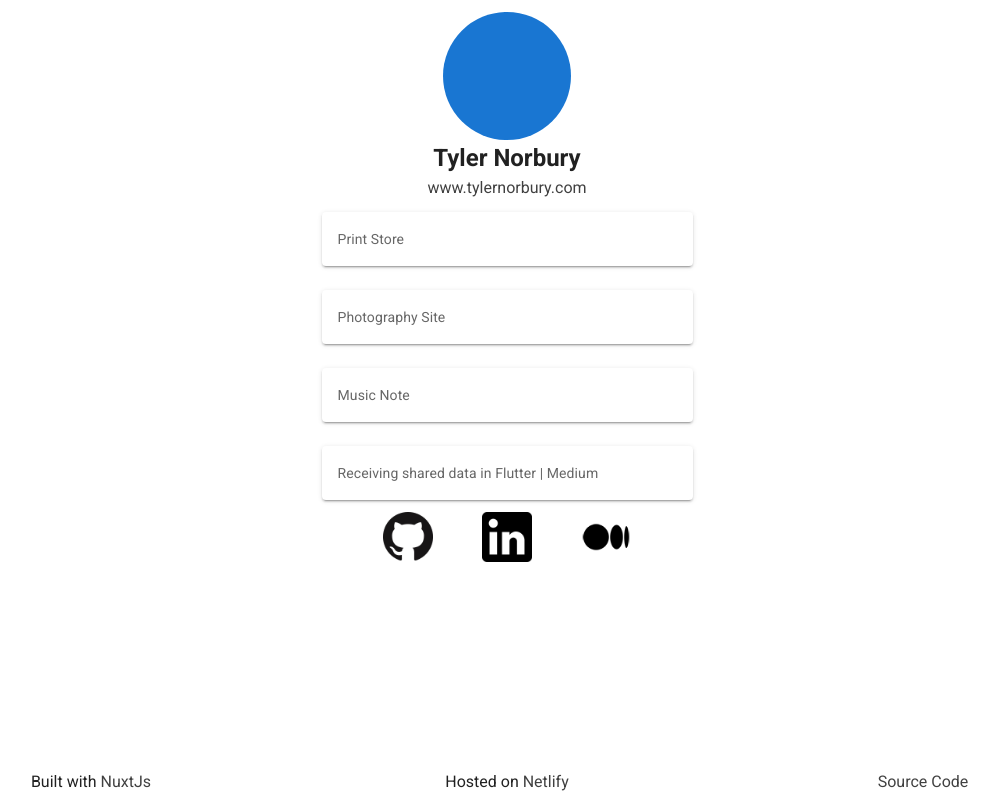
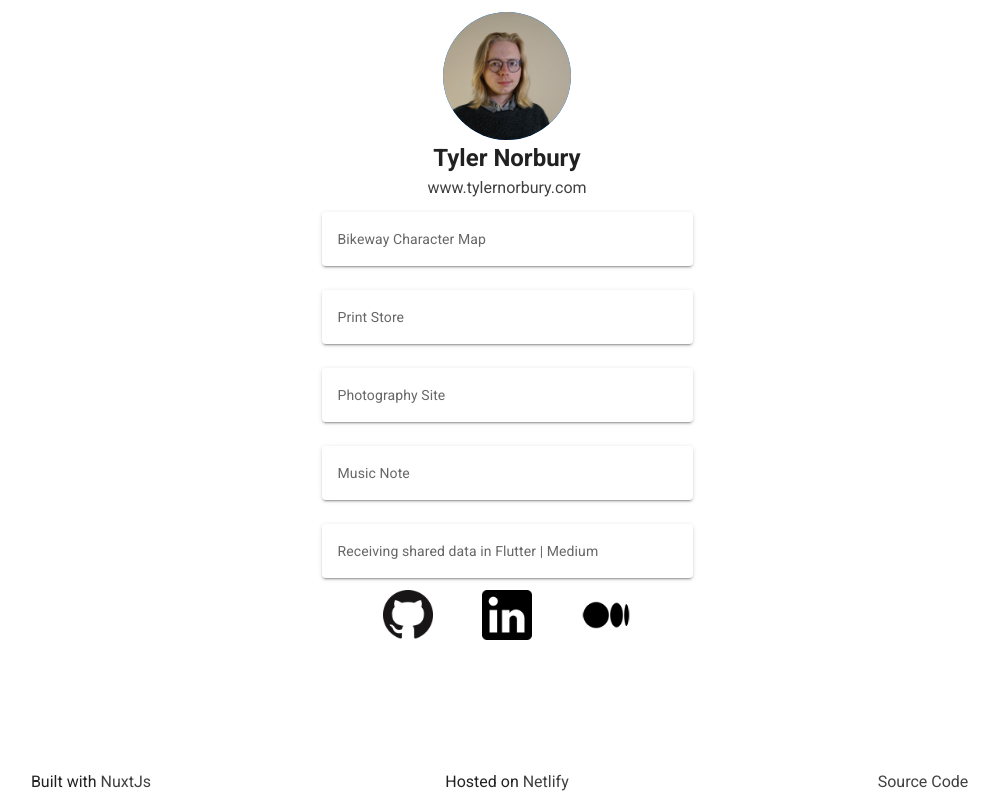
Before and after one commit to TNorbury/my-links, a Nuxt app: page / in a window 1280 px wide. Shown: the whole page, without its empty margins (133-1132 px from the left). Built offline with nearby package versions, Linux system fonts and the light colour scheme.

Commit message:
bikeway character map link

```diff
--- a/components/LinkList.vue
+++ b/components/LinkList.vue
@@ -26,6 +26,10 @@ import { Link } from "~/types/link";
 export default class LinkList extends Vue {
   links: Link[] = [
     {
+      url: "http://bikeway-characters.tylernorbury.com/",
+      label: "Bikeway Character Map",
+    },
+    {
       url: "https://tnorbury.darkroom.tech/",
       label: "Print Store",
     },
@@ -38,8 +42,7 @@ export default class LinkList extends Vue {
       label: "Music Note",
     },
     {
-      url:
-        "https://levelup.gitconnected.com/receiving-shared-data-in-flutter-using-android-send-intents-and-ios-share-extensions-b6a2a3fdf998",
+      url: "https://levelup.gitconnected.com/receiving-shared-data-in-flutter-using-android-send-intents-and-ios-share-extensions-b6a2a3fdf998",
       label: "Receiving shared data in Flutter | Medium",
     },
   ];
```
